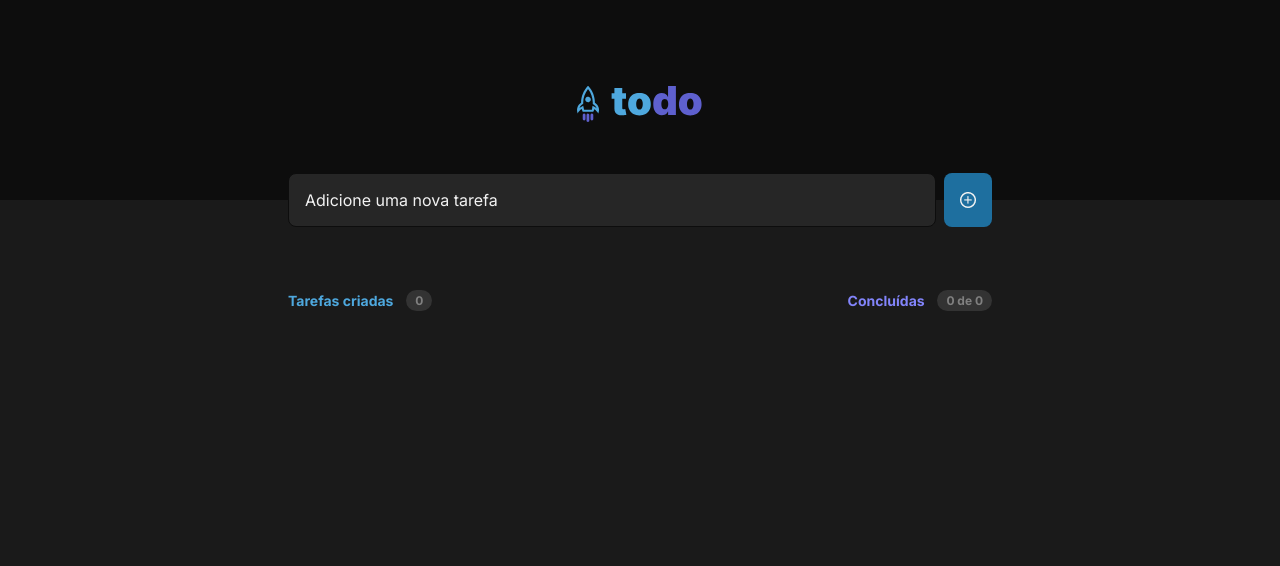
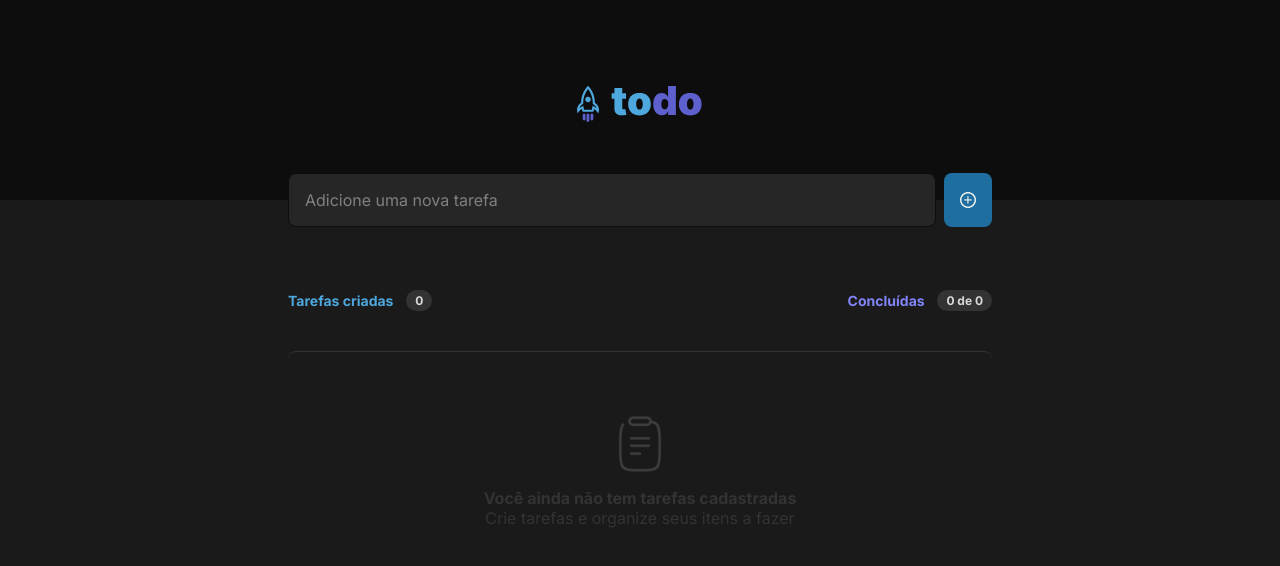
Before and after one commit to devnilo/todo-challenge-rocketseat, a React (Vite) app in the folder toDo-project/: page / in a window 1280 px wide. Shown: the top 566 px of the page. Built offline with nearby package versions, Linux system fonts and the light colour scheme.

Commit message:
finalizando detalhes do projeto

```diff
--- a/toDo-project/src/components/NewTask/NewTask.module.css
+++ b/toDo-project/src/components/NewTask/NewTask.module.css
@@ -15,6 +15,11 @@
     line-height: 1.18rem;
     color: var(--gray-100);
     margin-right: auto;
+}
+
+p.textCompleted {
+    color: var(--gray-300);
+    text-decoration: line-through;
 }
 
 .checkTask {
--- a/toDo-project/src/components/NewTask/NewTask.tsx
+++ b/toDo-project/src/components/NewTask/NewTask.tsx
@@ -20,7 +20,7 @@
                 onClick={() => onComplete(task.id)}> {task.isCompleted ? <img src={checkBox} /> : <div />}
             </button>
 
-            <p>{task.title}</p>
+            <p className={task.isCompleted ? styles.textCompleted : ""} >{task.title}</p>
 
             <button className={styles.deleteTask} onClick={() => onDelete(task.id)}>
                 <Trash size={24} />
--- a/toDo-project/src/components/Tasks/Tasks.module.css
+++ b/toDo-project/src/components/Tasks/Tasks.module.css
@@ -46,3 +46,23 @@
     flex-direction: column;
     gap: 0.75rem;
 }
+
+.emptyTasks {
+    margin-top: 1rem;
+    display: flex;
+    align-items: center;
+    justify-content: center;
+    flex-direction: column;
+    gap: 1rem;
+    color: var(--gray-400);
+    text-align: center;
+    padding: 4rem 1.5rem;
+    gap: 1rem;
+
+    border-top: 1px solid #333333;
+    border-radius: 8px;
+}
+
+.emptyTasks p {
+    font-weight: 700;
+}
--- a/toDo-project/src/components/Tasks/Tasks.tsx
+++ b/toDo-project/src/components/Tasks/Tasks.tsx
@@ -1,5 +1,7 @@
 import { TaskProps } from '../../App';
 import { NewTask } from '../NewTask/NewTask';
+
+import clipboard from '../../assets/clipboard.png'
 
 import styles from './Tasks.module.css';
 
@@ -36,6 +38,16 @@
                         onDelete={onDelete}
                         onComplete={onComplete} />
                 ))}
+
+                {tasks.length <= 0 && (
+                    <section className={styles.emptyTasks}>
+                        <img src={clipboard} />
+                        <div>
+                            <p>Você ainda não tem tarefas cadastradas</p>
+                            <span>Crie tarefas e organize seus itens a fazer</span>
+                        </div>
+                    </section>
+                )}
             </div>
 
         </section>
--- a/toDo-project/src/styles/global.css
+++ b/toDo-project/src/styles/global.css
@@ -3,7 +3,7 @@
 
     --gray-100: #F2F2F2;
     --gray-200: #D9D9D9;
-    --gray-200: #808080;
+    --gray-300: #808080;
     --gray-400: #333333;
     --gray-500: #262626;
     --gray-600: #1A1A1A;
```
